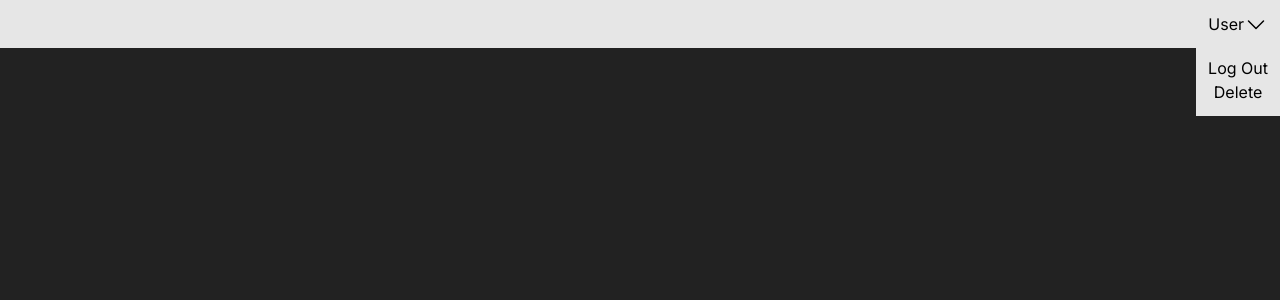
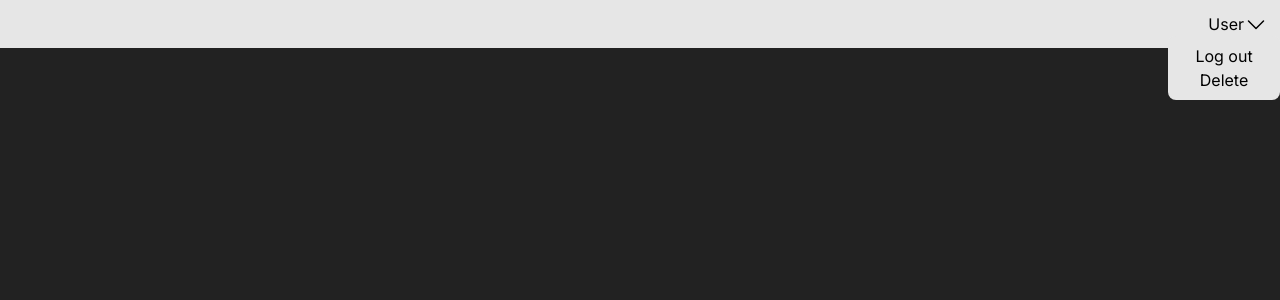
Before and after one commit to vitorsaa2k/Kanban-board, a React (Vite) app: page / in a window 1280 px wide. Shown: the top 300 px of the page. Built offline with nearby package versions, Linux system fonts and the light colour scheme.

Commit message:
ui improvements

```diff
--- a/src/components/nav/DropDown.tsx
+++ b/src/components/nav/DropDown.tsx
@@ -9,14 +9,14 @@ export function DropDown({isShowing}: DropDownProps) {
 
   return (
     <div className={clsx(
-      "bg-my-gray-200 right-0 p-3 flex flex-col absolute transform transition-all duration-150 ease-in-out",
+      "bg-my-gray-200 w-28 rounded-lg p-2 right-0 flex flex-col absolute transform transition-all duration-150 ease-in-out",
       {
-        "opacity-0 translate-y-0 ": isShowing == false,
-        "opacity-100 translate-y-2 ": isShowing == true,
+        "opacity-0 translate-y-[-10px] ": isShowing == false,
+        "opacity-100 translate-y-0 ": isShowing == true,
       }
     )}>
-      <button><Text>Log Out</Text></button>
-      <button><Text>Delete</Text></button>
+      <button className="hover:bg-slate-400 rounded-lg px-2"><Text>Log out</Text></button>
+      <button className="hover:bg-slate-400 rounded-lg px-2"><Text>Delete</Text></button>
     </div>
   )
 }
```
